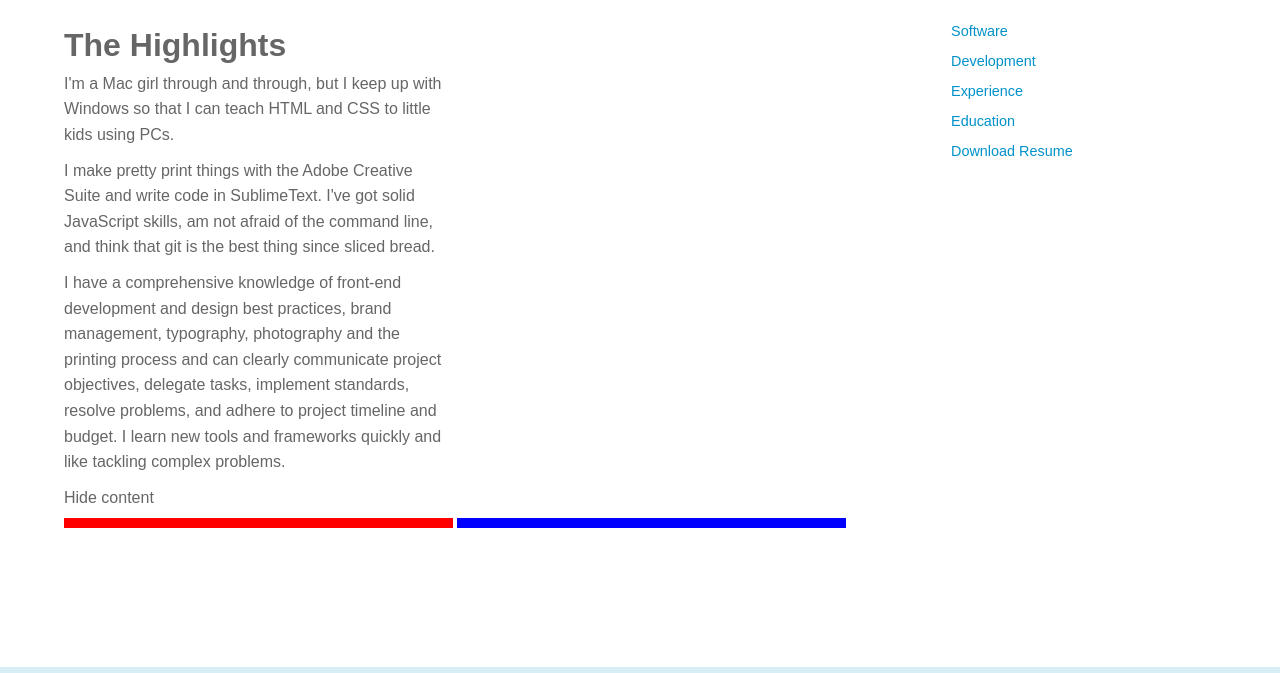
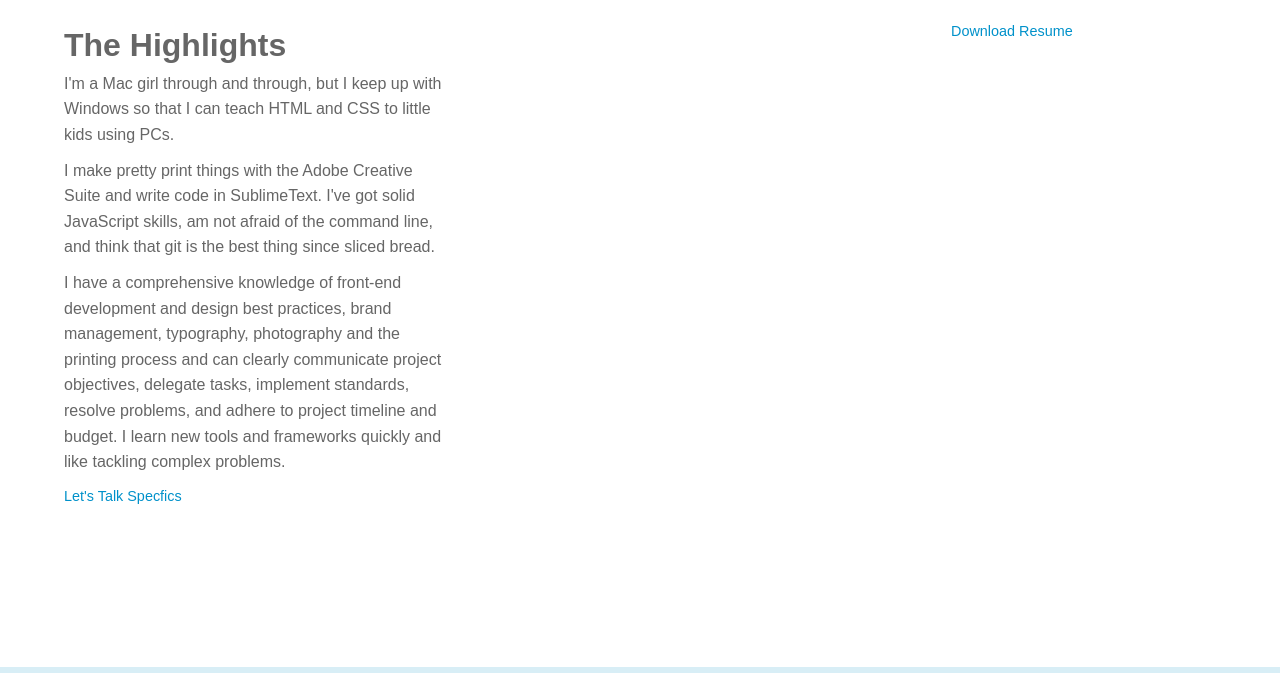
Before and after one commit to wweliz/portfoliosite, a website: page app/index.html in a window 1280 px wide. Both pictures are taken after a click on the link "RESUME". Shown: the part 93-766 px from the top of the page. Drawn offline with nearby package versions, Linux system fonts and the light colour scheme; files that its build step writes are made by us from their sources; files whose address does not match are found by name.

Commit message:
more styling changes

```diff
--- a/app/index.html
+++ b/app/index.html
@@ -33,7 +33,7 @@
 					<p class="my-name">Whitney Elizabeth Williams</p>
 				</div>
 
-				<div class="portfolio-border"></div>
+				<div class="dotted-border-left"></div>
 
 				<div class="main-menu">
 					<a class="nav" href="#bio">BIO</a>
@@ -75,26 +75,24 @@
 					<p>I'm a Mac girl through and through, but I keep up with Windows so that I can teach HTML and CSS to little kids using PCs.</p>
 					<p>I make pretty print things with the Adobe Creative Suite and write code in SublimeText. I've got solid JavaScript skills, am not afraid of the command line, and think that git is the best thing since sliced bread.</p>
 					<p>I have a comprehensive knowledge of front-end development and design best practices, brand management, typography, photography and the printing process and can clearly communicate project objectives, delegate tasks, implement standards, resolve problems, and adhere to project timeline and budget. I learn new tools and frameworks quickly and like tackling complex problems.</p>
-					<div class"hide-initial-btn">Hide content</div>
+					<div class="hide-initial-btn">Let's Talk Specfics</div>
 				</div>
 
 				<div class="sub-content-left">
+					<div class="software">
+						<h1>Software</h1>
+							<p> <strong> Adobe </strong> — Illustrator, InDesign, Lightroom, PhotoShop</p>
+							<p> <strong> Microsoft </strong> — Excel, Outlook, PowerPoint, Word</p>
+					</div>
+
 					<div class="development">
 						<h1>Development</h1>
-							<p> <strong> The Basics </strong> — HTML5, CSS/SCSS, JavaScript</p>
+							<p> <strong> Basics </strong> — HTML5, CSS/SCSS, JavaScript</p>
 							<p> <strong> Concepts </strong> — Responsive Design, TDD, UX/UI</p>
 							<p> <strong> Command Line </strong> — Git, Gulp, Grunt, Yeoman</p>
 							<p> <strong> Frameworks </strong> — Backbone, Parse</p>
 							<p> <strong> Libraries </strong> — jQuery, Underscore</p>
 							<p> <strong> Package Managers </strong> — Bower, NPM, Homebrew</p>
-					</div>
-
-					<div class="software">
-						<h1>Software</h1>
-							<p>Adobe Bridge, Illustrator, InDesign, Lightroom, PhotoShop</p>
-							<p>Microsoft Excel, Outlook, PowerPoint, Word</p>
-							<p>Sublime Text 2</p>
-							<p>Proficient on Mac and PC</p>
 					</div>
 
 					<div class="education">
@@ -120,7 +118,7 @@
 				<div class="sub-content-right">
 					<div class="experience">
 						<h1>Experience</h1>
-							<h4>Freelance Creative Consultant</h4>
+							<h4>Creative Consultant</h4>
 								<p>06/2009 - present</p>
 								<p>Comprehensive knowledge of front-end development and design best practices, brand management, typography, photography and the printing process; proven ability to communicate project objectives, delegate tasks, implement standards, resolve problems, and adhere to project timeline and budget</p>
 								<ul>
@@ -146,10 +144,6 @@
 			</div>
 
 			<div class="sidebar">
-				<div class="software-btn">Software</div>
-				<div class="development-btn">Development</div>
-				<div class="experience-btn">Experience</div>
-				<div class="education-btn">Education</div>
 				<div class="download-btn">
 					<a class="download-btn" href="WhitneyWilliamsResume.pdf" download="WhitneyWilliamsResume.pdf"> Download Resume </a>
 				</div>
@@ -161,7 +155,7 @@
 			<div class="content-column">
 				<div class="project-tile" id="miceonmain">
 					<a href="#work/miceonmain">
-						<img src="http://placehold.it/350x150">
+						<img src="../images/mice-front.png">
 						<p>Mice On Main: The App</p>
 					</a>
 				</div>
--- a/app/scripts/resumeview.js
+++ b/app/scripts/resumeview.js
@@ -8,10 +8,6 @@ var ResumeView = Backbone.View.extend({
 
 	events: {
 		'click .hide-initial-btn'			: 'hideInitial',
-		// 'click .software-btn'			: 'showSoftware',
-		// 'click .development-btn'	: 'showDevelopment',
-		// 'click .experience-btn'		: 'showExperience',
-		// 'click .education-btn'		: 'showEducation'
 	},
 
 	initialize: function(){
@@ -26,38 +22,15 @@ var ResumeView = Backbone.View.extend({
 	},
 
 	showInitial: function(){
-		$('.software').hide();
-		$('.development').hide();
-		$('.experience').hide();
-		$('.education').hide();
+		$('.sub-content-left').hide();
+		$('.sub-content-right').hide();
 	},
 
 	hideInitial: function(){
 		console.log('hide initial button clicked');
-		// $('.initial-content').remove();
-		// $('.software').show();
-		// $('.development').show();
-		// $('.experience').show();
-		// $('.education').show();
-	// },
-	// showSoftware: function(){
-	// 	$('.initial-content').hide();
-	// 	$('.software').toggle('slow');
-	// },
-
-	// showDevelopment: function(){
-	// 	$('.initial-content').hide();
-	// 	$('.development').toggle('slow');
-	// },
-
-	// showExperience: function(){
-	// 	$('.initial-content').hide();
-	// 	$('.experience').toggle('slow');
-	// },
-
-	// showEducation: function(){
-	// 	$('.initial-content').hide();
-	// 	$('.education').toggle('slow');
+		$('.initial-content').remove();
+		$('.sub-content-left').toggle('slow');
+		$('.sub-content-right').toggle('slow');
 	}
 
 });
--- a/app/styles/main.scss
+++ b/app/styles/main.scss
@@ -89,7 +89,7 @@ a {
 	}
 }
 
-.portfolio-border {
+.dotted-border-left {
 	height: 25px;
 	width: 75%;
 	background: url(..//images/dots.png) repeat-x left bottom;
@@ -142,46 +142,31 @@ a {
 //////////////////////////////////////////////////////////////////////////
 // RESUME VIEW STYLING ///////////////////////////////////////////////////
 //////////////////////////////////////////////////////////////////////////
+//// CONTENT COLUMN //
+.sub-content-left {
+	width: 48.75%;
+	display: inline-block;
+}
 
 .initial-content, .software, .development, .experience, .education {
 	max-width: 388px;
 	p { margin-bottom: 10px; }
 }
 
-.software{
-	.no-space {
-		margin-bottom: 0;
-	}
+.sub-content-right {
+	width: 48.75%;
+	display: inline-block;
+	float: right;
 }
 
-.hide-initial-btn, .software-btn, .development-btn, .experience-btn, .education-btn, .download-btn {
+//// SIDEBAR //
+.hide-initial-btn, .software-btn, .development-btn, .experience-btn,
+.education-btn, .download-btn {
 	font-size: 0.9rem;
 	height: 30px;
 	color: rgb(0, 145, 202);
 	text-decoration: none;
 	&:hover { text-decoration: underline; }
-}
-
-
-.hide-initial-btn {
-	height: 10px;
-	width: 15px;
-	background-color: yellow;
-}
-
-.sub-content-left {
-	background-color: red;
-	min-height: 10px;
-	width: 45%;
-	display: inline-block;
-}
-
-.sub-content-right {
-	background-color: blue;
-	min-height: 10px;
-	width: 45%;
-	display: inline-block;
-	//float: right;
 }
 
 //////////////////////////////////////////////////////////////////////////
```
Also changed, not shown: app/images/chomarat-front.png, app/images/github-white-32px.png (deleted), app/images/mice-front.png (added), app/images/portfolio-menu-icon.png (deleted), app/images/tss-front.png, app/images/twitter-white-32px.png (deleted), app/images/wew-logo-32px.png (deleted).
